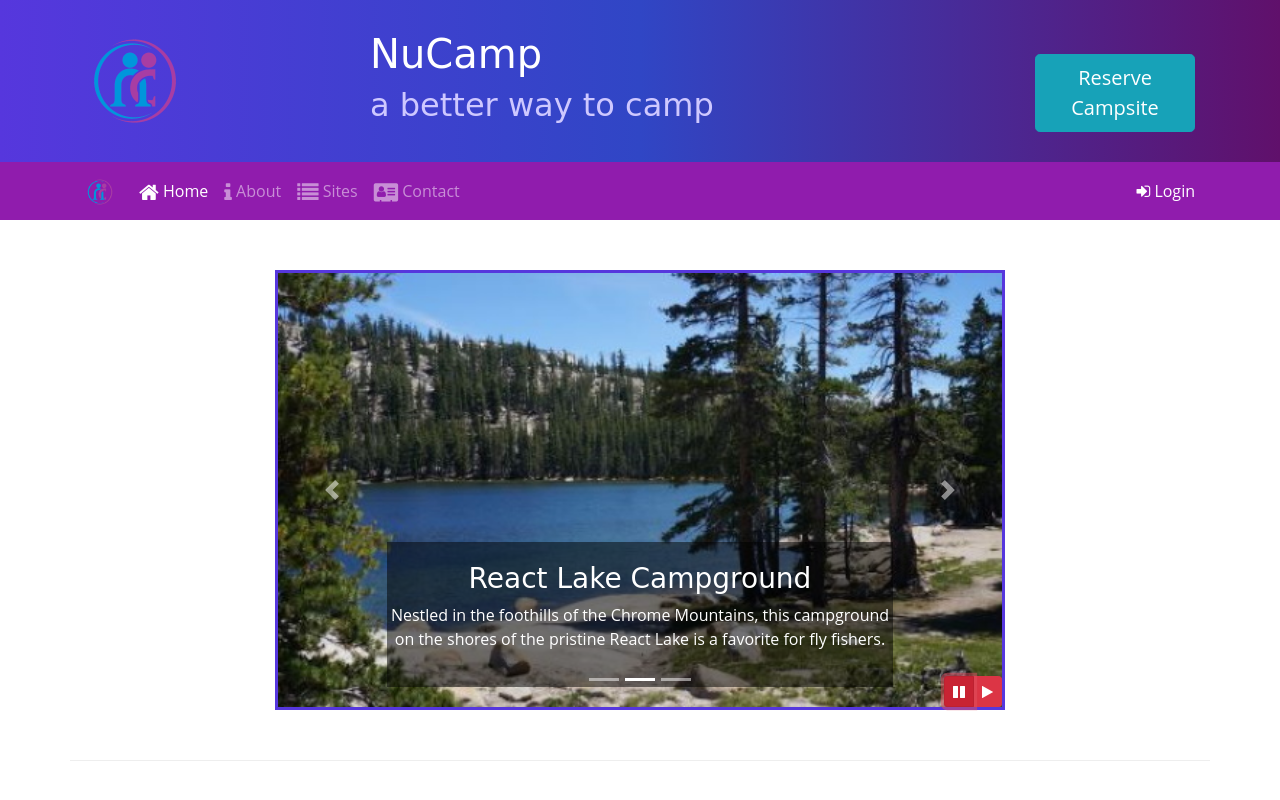
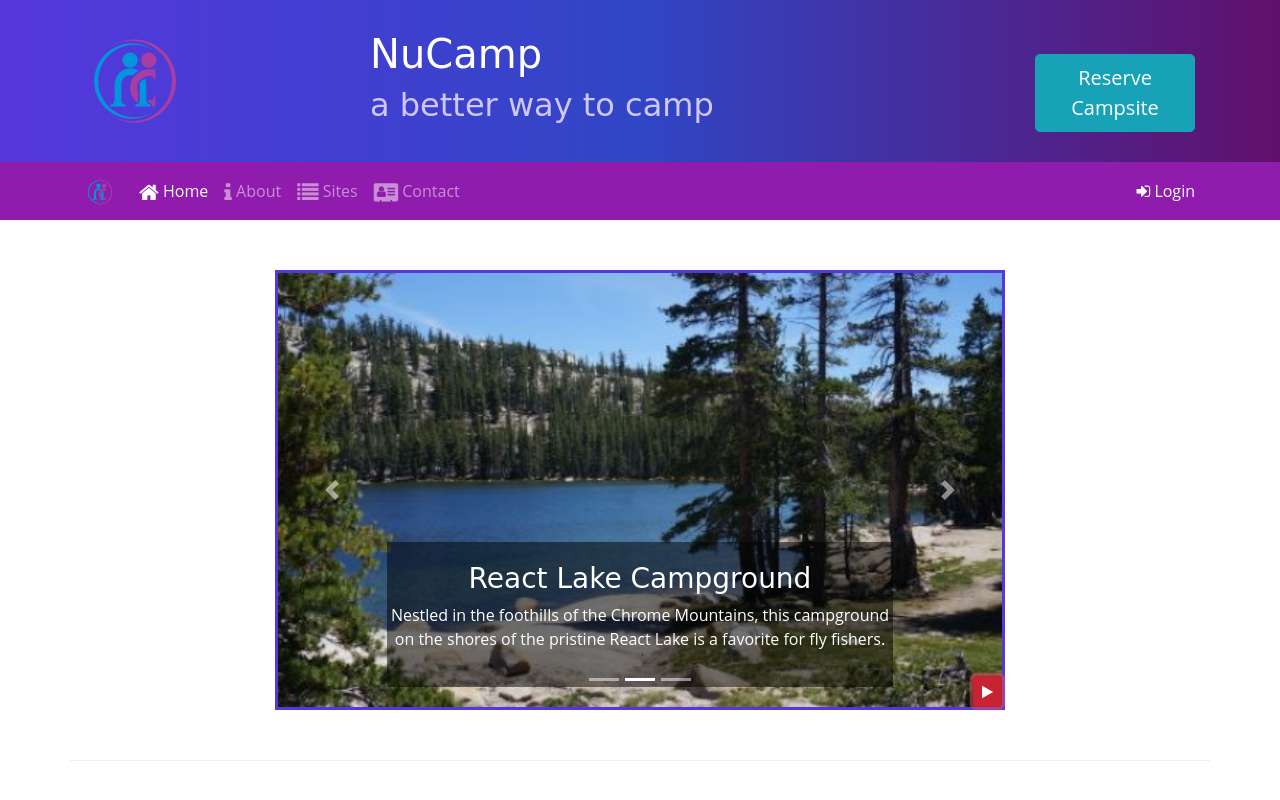
Before and after one commit to sharon-f-lewis/Nucampsite, a website: page index.html in a window 1280 px wide. Both pictures are taken after a click on the button 959 px from the left and 691 px from the top of the page. Shown: the top 800 px of the page. Drawn offline with nearby package versions, Linux system fonts and the light colour scheme.

Commit message:
Bootstrap and jQuery Part 2

```diff
--- a/index.html
+++ b/index.html
@@ -3,7 +3,7 @@
 
   <head>
     <meta charset="UTF-8">
-    <meta http-equiv="X-UA-Compatible" content="IE=edge">
+    <!-- <meta http-equiv="X-UA-Compatible" content="IE=edge"> -->
     <meta name="viewport" content="width=device-width, initial-scale=1.0">
 
     <!-- Bootstrap CSS -->
@@ -12,7 +12,7 @@
     <!-- Additional CSS must be placed after Bootstrap CSS -->
     <link rel="stylesheet" href="node_modules/font-awesome/css/font-awesome.min.css" />
     <link rel="stylesheet" href="node_modules/bootstrap-social/bootstrap-social.css">
-    <link rel="stylesheet" href="https://fonts.googleapis.com/css?family=" Lobster|Open+Sans" />
+    <link rel="stylesheet" href="https://fonts.googleapis.com/css?family="Lobster|Open+Sans" />
     <link rel="stylesheet" href="css/styles.css" />
 
     <title>NuCamp: A Better Way To Camp</title>
@@ -206,14 +206,9 @@
               <span class="carousel-control-next-icon"></span>
               <span class="sr-only">Next</span>
             </a>
-            <div class="btn-group" id="carouselButton">
-              <button class="btn btn-danger btn-sm" id="carouselPause">
-                <i class="fa fa-pause"></i>
-              </button>
-              <button class="btn btn-danger btn-sm" id="carouselPlay">
-                <i class="fa fa-play"></i>
-              </button>
-            </div> <!-- end button-group -->
+            <button class="btn btn-danger btn-sm" id="carouselButton">
+              <i class="fa fa-pause"></i>
+            </button>
           </div> <!-- end carousel -->
         </div> <!-- end col -->
       </div> <!-- end row -->
@@ -311,12 +306,17 @@
 
     <script>
       $(function () {
-        $(".carousel").carousel( { interval: 2000, pause: "false" } );
-        $("#carouselPause").click(function () {
-          $(".carousel").carousel("pause");
-        });
-        $("#carouselPlay").click(function() {
-          $(".carousel").carousel("cycle");
+        $(".carousel").carousel({ interval: 2000, pause: "false" } );
+        $("#carouselButton").click(function () {
+          if ($("#carouselButton").children("i").hasClass("fa-pause")) {
+            $(".carousel").carousel("pause");
+            $("#carouselButton").children("i").removeClass("fa-pause");
+            $("#carouselButton").children("i").addClass("fa-play");
+          } else {
+            $(".carousel").carousel("cycle");
+            $("#carouselButton").children("i").removeClass("fa-play");
+            $("#carouselButton").children("i").addClass("fa-pause");
+          }
         });
       });
     </script>
```
